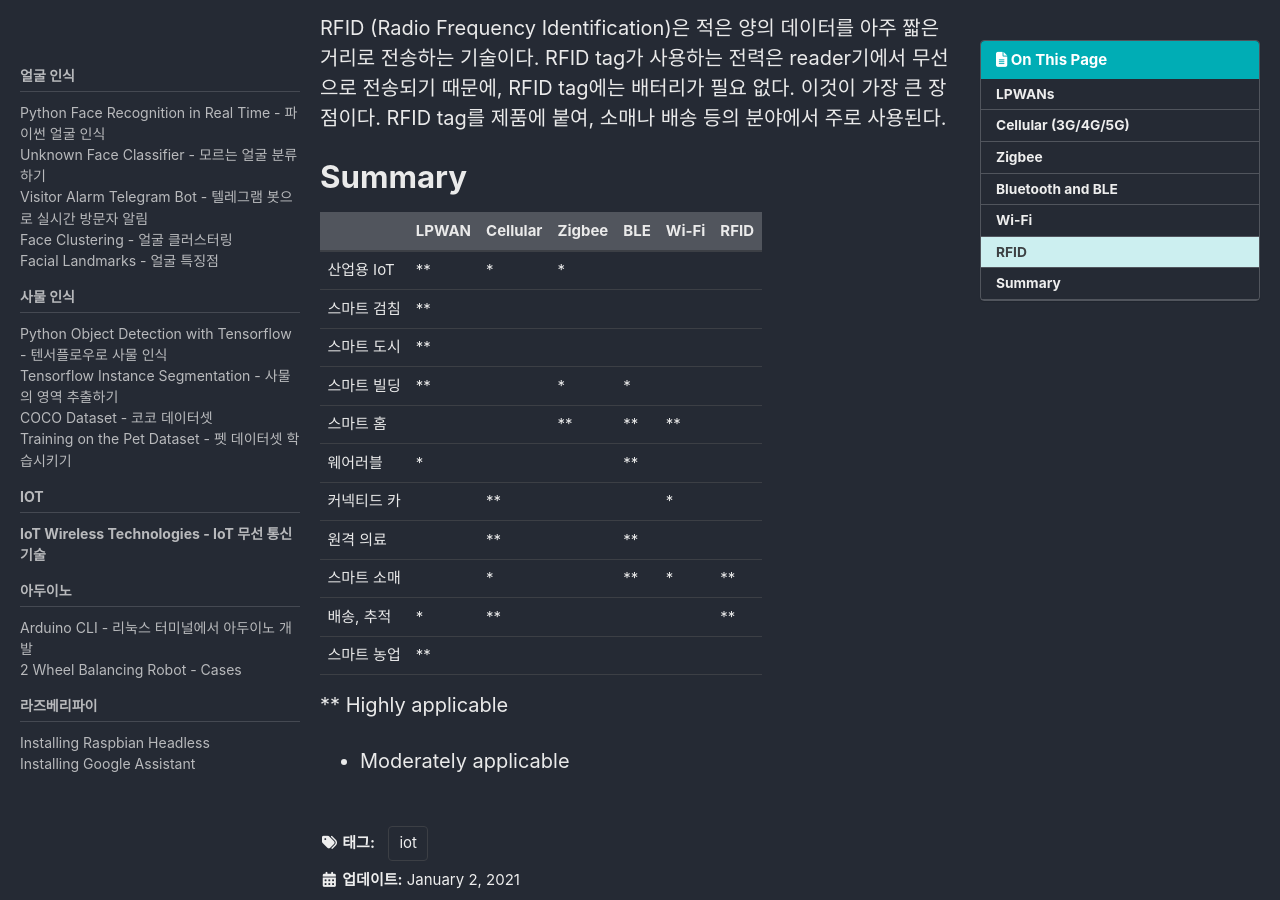
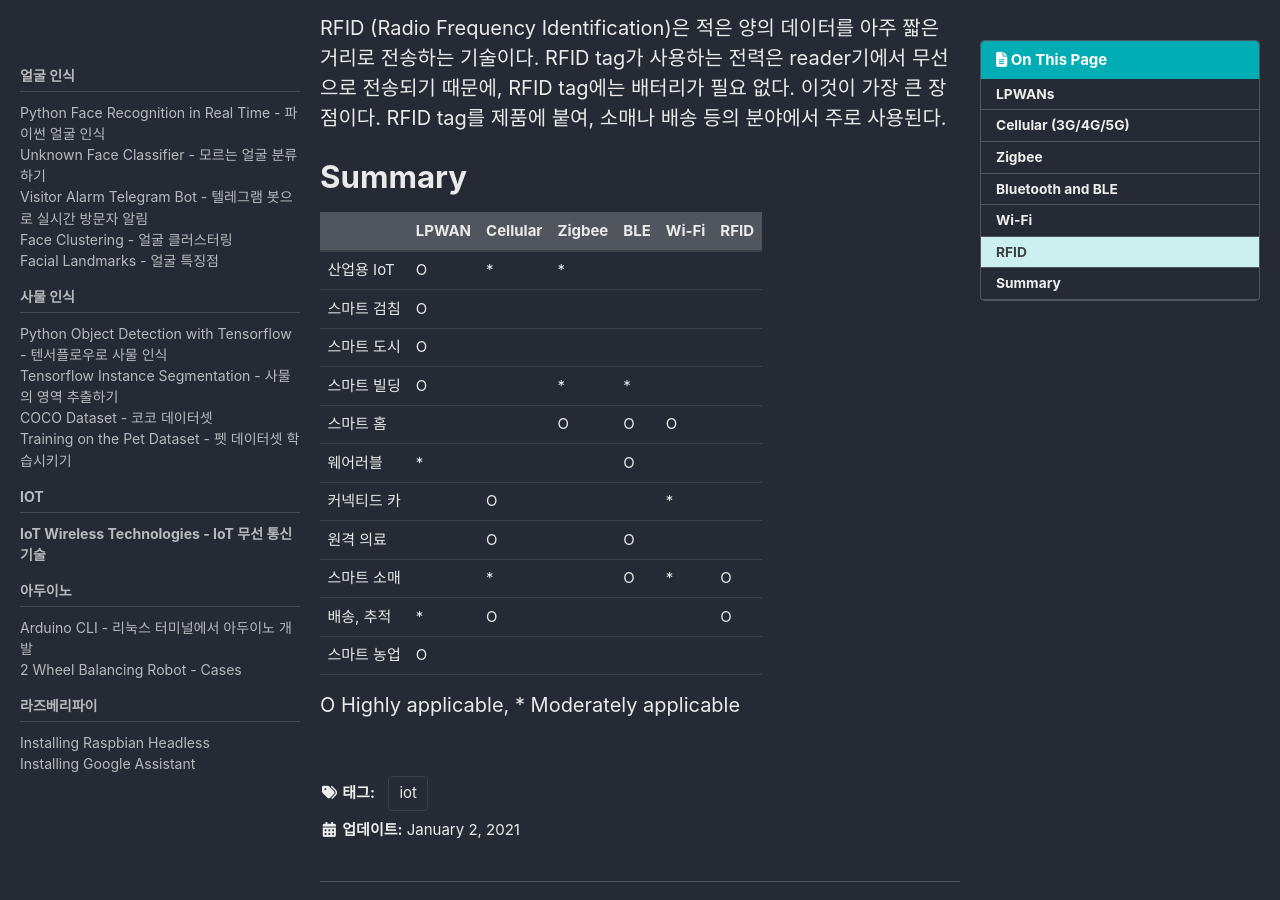
Before and after one commit to ukayzm/ukayzm.github.io, a Jekyll site: the page built from _posts/2021-01-03-6-iot-wireless-tech.md, in a window 1280 px wide and 900 px high, scrolled down 3445 px. Built offline with Jekyll 4.4.1, drawn with Linux system fonts in a browser that asks for light colours; cached includes are drawn as plain includes; nearby versions of some CDN libraries.

```diff
--- a/_posts/2021-01-03-6-iot-wireless-tech.md
+++ b/_posts/2021-01-03-6-iot-wireless-tech.md
@@ -57,17 +57,16 @@ RFID (Radio Frequency Identification)은 적은 양의 데이터를 아주 짧
 
 |   | LPWAN | Cellular | Zigbee | BLE | Wi-Fi | RFID
 |---|---|---|---|---|---|
-| 산업용 IoT | ** | * | * |   |   |
-| 스마트 검침 | ** |   |   |   |   |
-| 스마트 도시 | ** |   |   |   |   |
-| 스마트 빌딩 | ** |   | * | * |   |
-| 스마트 홈  |   |   | ** | ** | ** |
-| 웨어러블   | * |   |   | ** |   |
-| 커넥티드 카 |  | ** |   |   | * |
-| 원격 의료  |   | ** |   | ** |   |
-| 스마트 소매 |   | * |   | ** | * | **
-| 배송, 추적 | * | ** |   |   |   | **
-| 스마트 농업 | ** |   |   |   |   |
+| 산업용 IoT | O | * | * |   |   |
+| 스마트 검침 | O |   |   |   |   |
+| 스마트 도시 | O |   |   |   |   |
+| 스마트 빌딩 | O |   | * | * |   |
+| 스마트 홈  |   |   | O | O | O |
+| 웨어러블   | * |   |   | O |   |
+| 커넥티드 카 |  | O |   |   | * |
+| 원격 의료  |   | O |   | O |   |
+| 스마트 소매 |   | * |   | O | * | O
+| 배송, 추적 | * | O |   |   |   | O
+| 스마트 농업 | O |   |   |   |   |
 
-** Highly applicable
-* Moderately applicable
+O Highly applicable, * Moderately applicable
```
